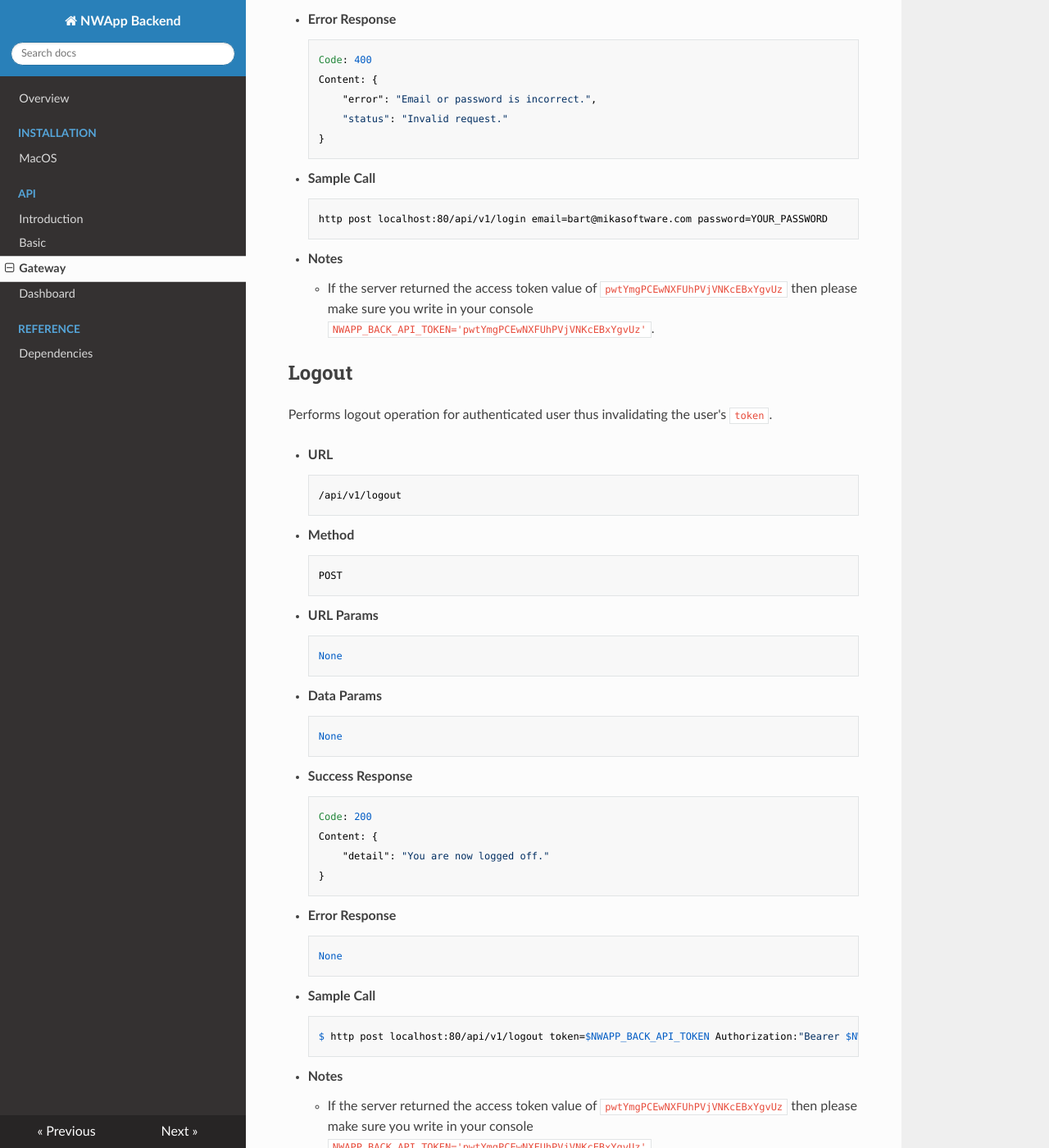
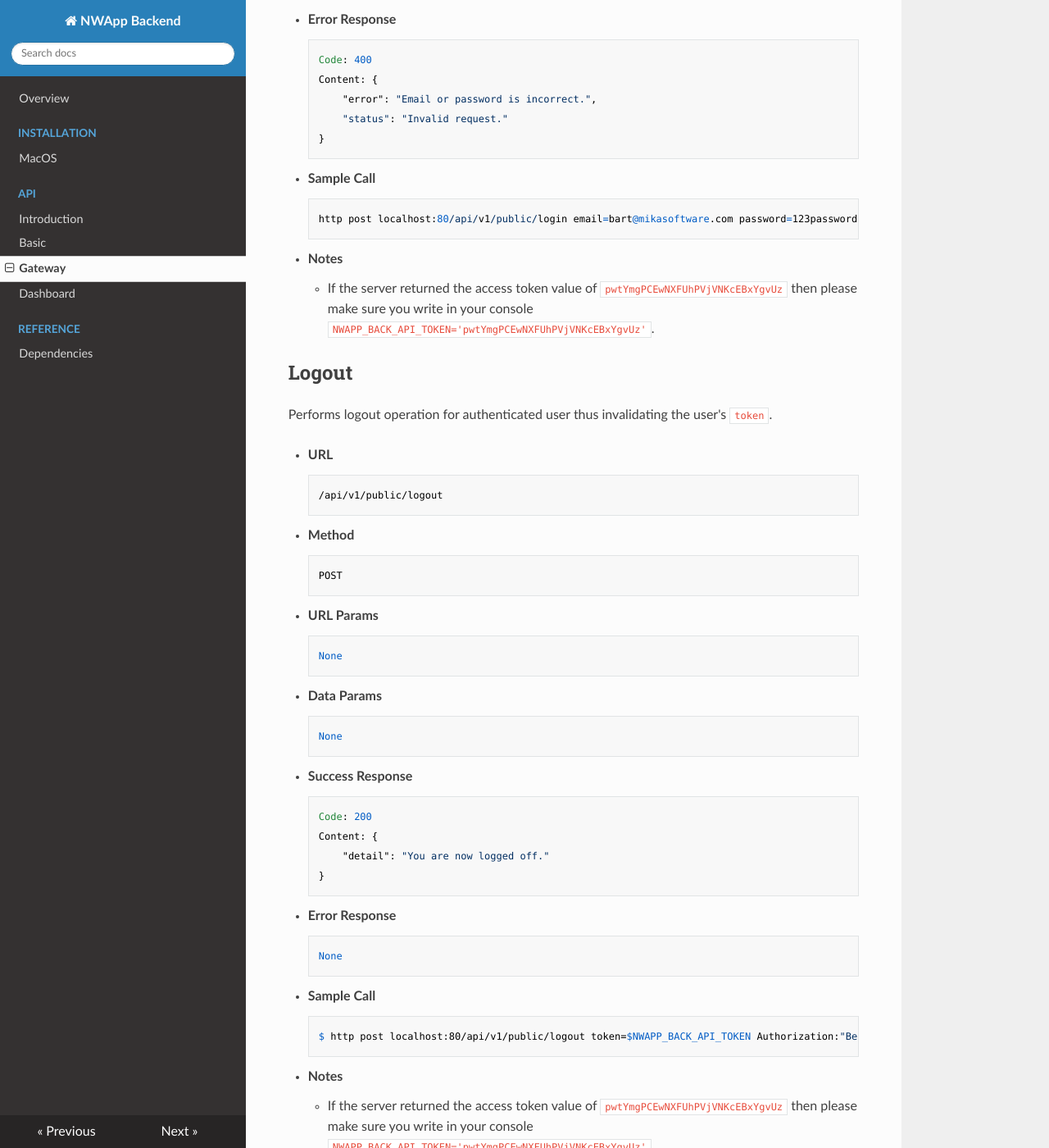
Before and after one commit to nwatchcanada/nwapp-back, an MkDocs documentation site: the page built from docs/api/gateway.md, in a window 1280 px wide and 1400 px high, scrolled down 1113 px. Shown: the whole window at 82% size. Built offline with MkDocs 1.6.1, drawn with Linux system fonts in a browser that asks for light colours; nearby versions of some CDN libraries; some of the changed text lies outside the part shown.

```diff
--- a/docs/api/gateway.md
+++ b/docs/api/gateway.md
@@ -3,7 +3,7 @@ Returns the *user profile* and authentication *token* upon successful login in.
 
 * **URL**
 
-        /api/v1/login
+        /api/v1/public/login
 
 
 * **Method**
@@ -54,7 +54,7 @@ Returns the *user profile* and authentication *token* upon successful login in.
 
 * **Sample Call**
 
-        http post localhost:80/api/v1/login email=bart@mikasoftware.com password=YOUR_PASSWORD
+        http post localhost:80/api/v1/public/login email=bart@mikasoftware.com password=123password
 
 * **Notes**
 
@@ -66,7 +66,7 @@ Performs logout operation for authenticated user thus invalidating the user's ``
 
 * **URL**
 
-        /api/v1/logout
+        /api/v1/public/logout
 
 
 * **Method**
@@ -99,7 +99,7 @@ Performs logout operation for authenticated user thus invalidating the user's ``
 
 * **Sample Call**
 
-        $ http post localhost:80/api/v1/logout token=$NWAPP_BACK_API_TOKEN Authorization:"Bearer $NWAPP_BACK_API_TOKEN"
+        $ http post localhost:80/api/v1/public/logout token=$NWAPP_BACK_API_TOKEN Authorization:"Bearer $NWAPP_BACK_API_TOKEN"
 
 
 * **Notes**
@@ -112,7 +112,7 @@ The API endpoint used to get the *user profile details*. Only the *profile* of t
 
 * **URL**
 
-        /api/v1/profile
+        /api/v1/public/profile
 
 
 * **Method**
@@ -148,7 +148,7 @@ The API endpoint used to get the *user profile details*. Only the *profile* of t
 
 * **Sample Call**
 
-        $ http get localhost:80/api/v1/profile Authorization:"Bearer $NWAPP_BACK_API_TOKEN"
+        $ http get localhost:80/api/v1/public/profile Authorization:"Bearer $NWAPP_BACK_API_TOKEN"
 
 
 ## Refresh Access Token
@@ -156,7 +156,7 @@ Function will take a non-expired ``refresh token`` and generate  new ``access to
 
 * **URL**
 
-        /api/v1/refresh-token
+        /api/v1/public/refresh-token
 
 
 * **Method**
@@ -197,7 +197,7 @@ Function will take a non-expired ``refresh token`` and generate  new ``access to
 
 * **Sample Call**
 
-        http post localhost:80/api/v1/refresh-token refresh_token="xWGpIbdDJRcLiy4R2wEfUOuDD252cB" Authorization:"Bearer pwtYmgPCEwNXFUhPVjVNKcEBxYgvUz"
+        http post localhost:80/api/v1/public/refresh-token refresh_token="xWGpIbdDJRcLiy4R2wEfUOuDD252cB" Authorization:"Bearer pwtYmgPCEwNXFUhPVjVNKcEBxYgvUz"
 
 
 * **Notes**
@@ -214,7 +214,7 @@ It's important to note that emails must be unique and passwords strong or else v
 
 * **URL**
 
-        /api/v1/register
+        /api/v1/public/register
 
 
 * **Method**
```
Also changed, not shown: docs/api/dashboard.md (+1 -1 lines), docs/api/organizations.md (+4 -4 lines), 1 other file.
